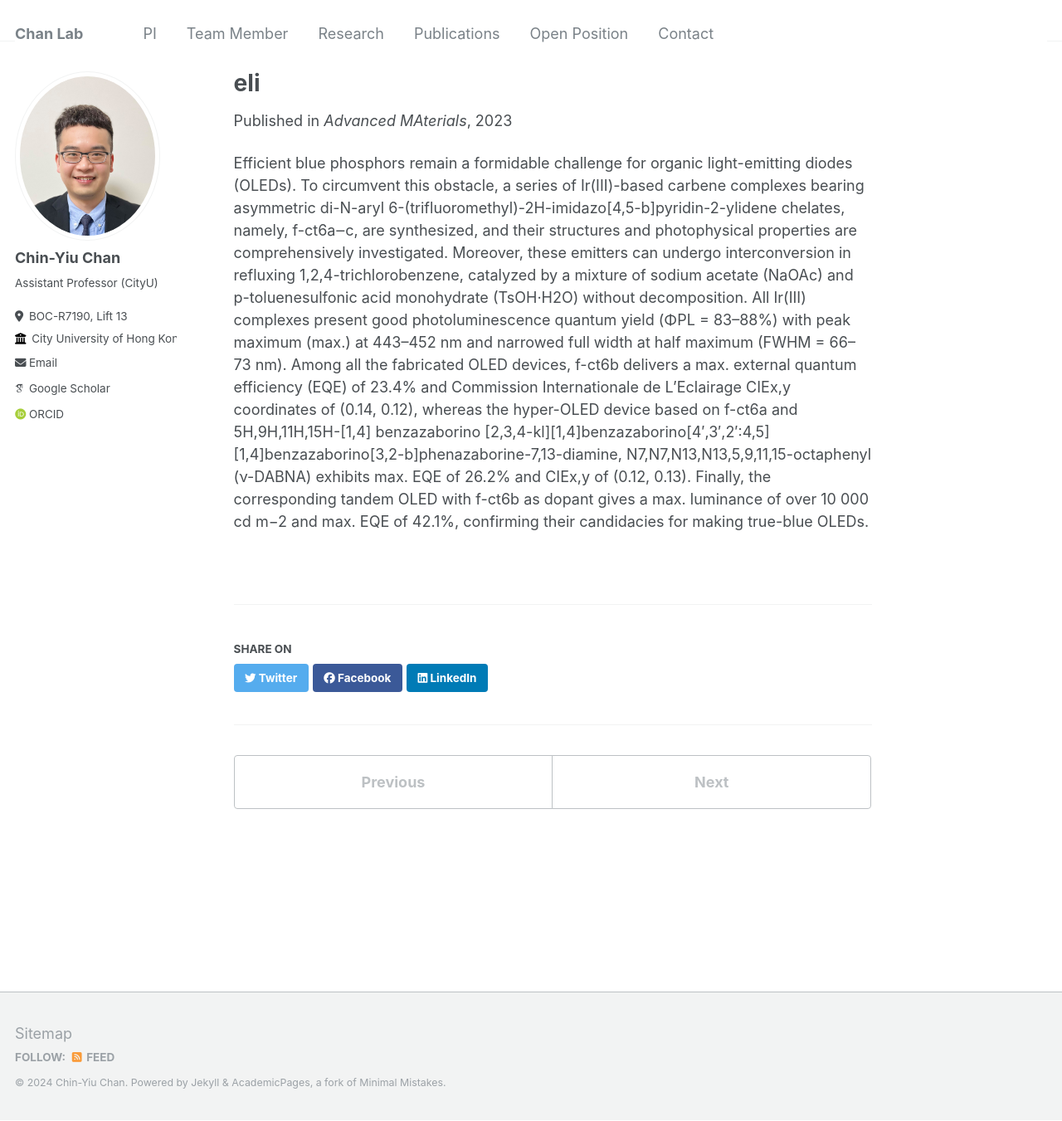
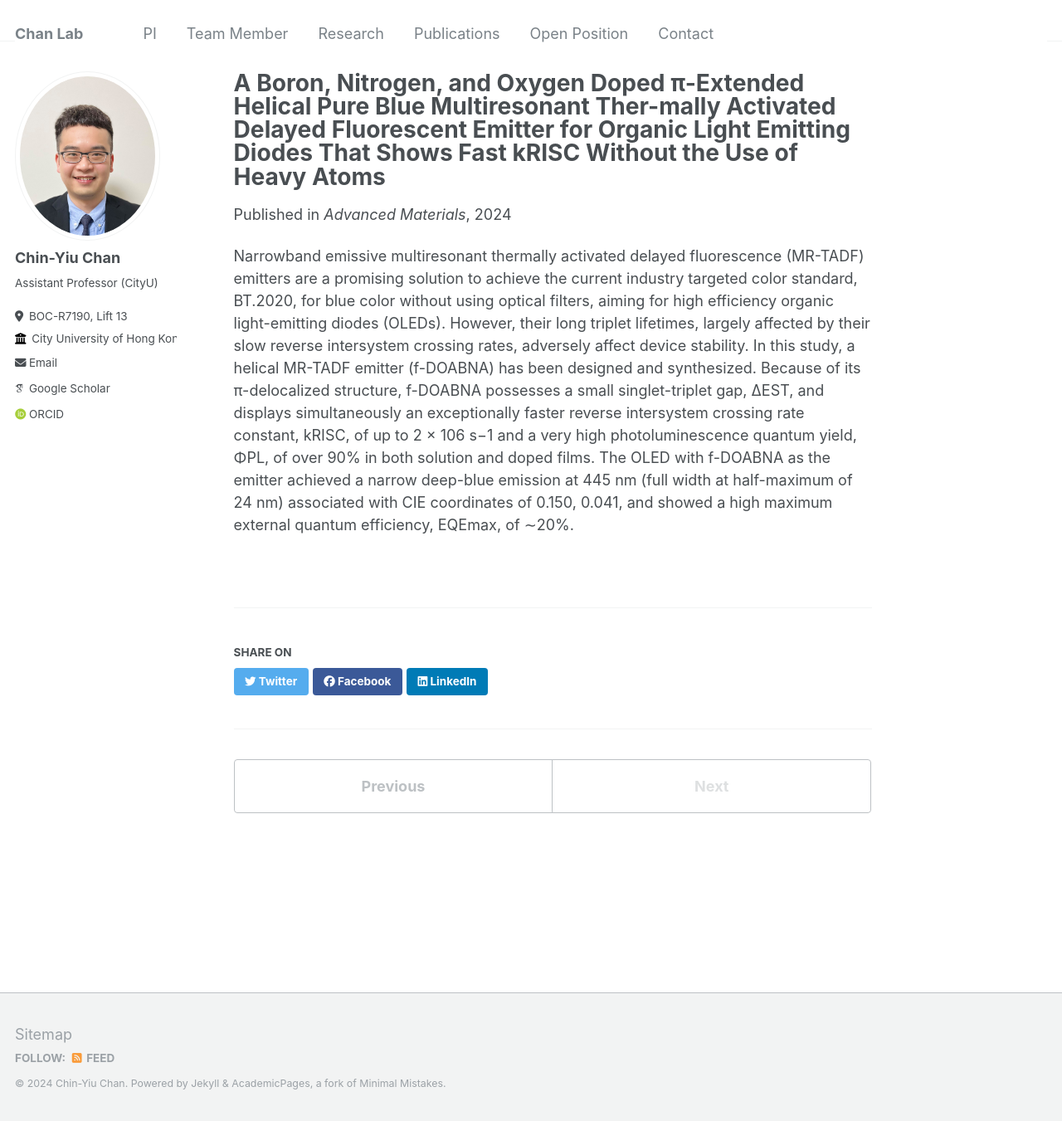
Before and after one commit to cychan-chem/chinychan.github.io, a Jekyll site: the page built from _publications/2024-AOM-03.md, in a window 1280 px wide and 1351 px high. Shown: the whole window at 83% size. Built offline with Jekyll 4.4.1, drawn with Linux system fonts in a browser that asks for light colours; some web fonts are replaced.

Commit message:
Update 2024-AOM-03.md

```diff
--- a/_publications/2024-AOM-03.md
+++ b/_publications/2024-AOM-03.md
@@ -1,11 +1,11 @@
 ---
-title: "eli"
+title: "A Boron, Nitrogen, and Oxygen Doped π-Extended Helical Pure Blue Multiresonant Ther-mally Activated Delayed Fluorescent Emitter for Organic Light Emitting Diodes That Shows Fast kRISC Without the Use of Heavy Atoms"
 collection: publications
-permalink: /publication/2023-AM-1
-excerpt: 'Jie Yan, Zi‐Qi Feng, Yixin Wu, Dong‐Ying Zhou, Shek‐Man Yiu, Chin‐Yiu Chan, Yi Pan, Kai Chung Lau, Liang‐Sheng Liao, Yun Chi'
-date: 2023-07-17
-venue: 'Advanced MAterials'
-paperurl: 'https://onlinelibrary.wiley.com/doi/full/10.1002/adma.202305273'
+permalink: /publication/2024-AM-03
+excerpt: 'Rangani Wathsala Weerasinghe, Subeesh Madayanad Suresh, David Hall, Tomas Matulaitis, Alexandra Slawin, Stuart Warriner, Yi-Ting Lee, Chin-Yiu Chan, Youichi Tsuchiya, Eli Zysman-Colman, Chihaya Adachi'
+date: 2024-04-05
+venue: 'Advanced Materials'
+paperurl: 'https://onlinelibrary.wiley.com/doi/10.1002/adma.202402289?af=R'
 ---
 
-Efficient blue phosphors remain a formidable challenge for organic light-emitting diodes (OLEDs). To circumvent this obstacle, a series of Ir(III)-based carbene complexes bearing asymmetric di-N-aryl 6-(trifluoromethyl)-2H-imidazo[4,5-b]pyridin-2-ylidene chelates, namely, f-ct6a‒c, are synthesized, and their structures and photophysical properties are comprehensively investigated. Moreover, these emitters can undergo interconversion in refluxing 1,2,4-trichlorobenzene, catalyzed by a mixture of sodium acetate (NaOAc) and p-toluenesulfonic acid monohydrate (TsOH·H2O) without decomposition. All Ir(III) complexes present good photoluminescence quantum yield (ΦPL = 83–88%) with peak maximum (max.) at 443–452 nm and narrowed full width at half maximum (FWHM = 66–73 nm). Among all the fabricated OLED devices, f-ct6b delivers a max. external quantum efficiency (EQE) of 23.4% and Commission Internationale de L'Eclairage CIEx,y coordinates of (0.14, 0.12), whereas the hyper-OLED device based on f-ct6a and 5H,9H,11H,15H-[1,4] benzazaborino [2,3,4-kl][1,4]benzazaborino[4′,3′,2′:4,5][1,4]benzazaborino[3,2-b]phenazaborine-7,13-diamine, N7,N7,N13,N13,5,9,11,15-octaphenyl (ν-DABNA) exhibits max. EQE of 26.2% and CIEx,y of (0.12, 0.13). Finally, the corresponding tandem OLED with f-ct6b as dopant gives a max. luminance of over 10 000 cd m−2 and max. EQE of 42.1%, confirming their candidacies for making true-blue OLEDs.
+Narrowband emissive multiresonant thermally activated delayed fluorescence (MR-TADF) emitters are a promising solution to achieve the current industry targeted color standard, BT.2020, for blue color without using optical filters, aiming for high efficiency organic light-emitting diodes (OLEDs). However, their long triplet lifetimes, largely affected by their slow reverse intersystem crossing rates, adversely affect device stability. In this study, a helical MR-TADF emitter (f-DOABNA) has been designed and synthesized. Because of its π-delocalized structure, f-DOABNA possesses a small singlet-triplet gap, ΔEST, and displays simultaneously an exceptionally faster reverse intersystem crossing rate constant, kRISC, of up to 2 × 106 s−1 and a very high photoluminescence quantum yield, ΦPL, of over 90% in both solution and doped films. The OLED with f-DOABNA as the emitter achieved a narrow deep-blue emission at 445 nm (full width at half-maximum of 24 nm) associated with CIE coordinates of 0.150, 0.041, and showed a high maximum external quantum efficiency, EQEmax, of ∼20%.
```
